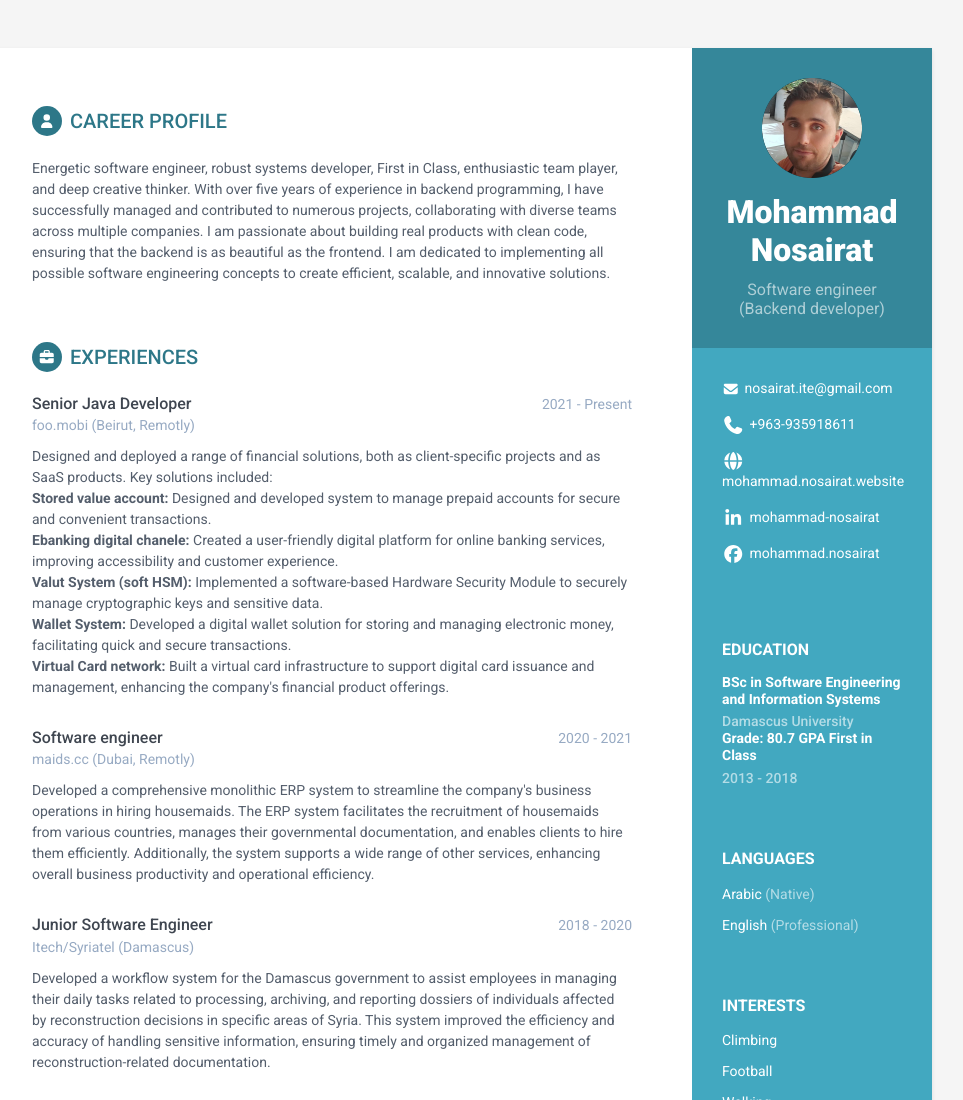
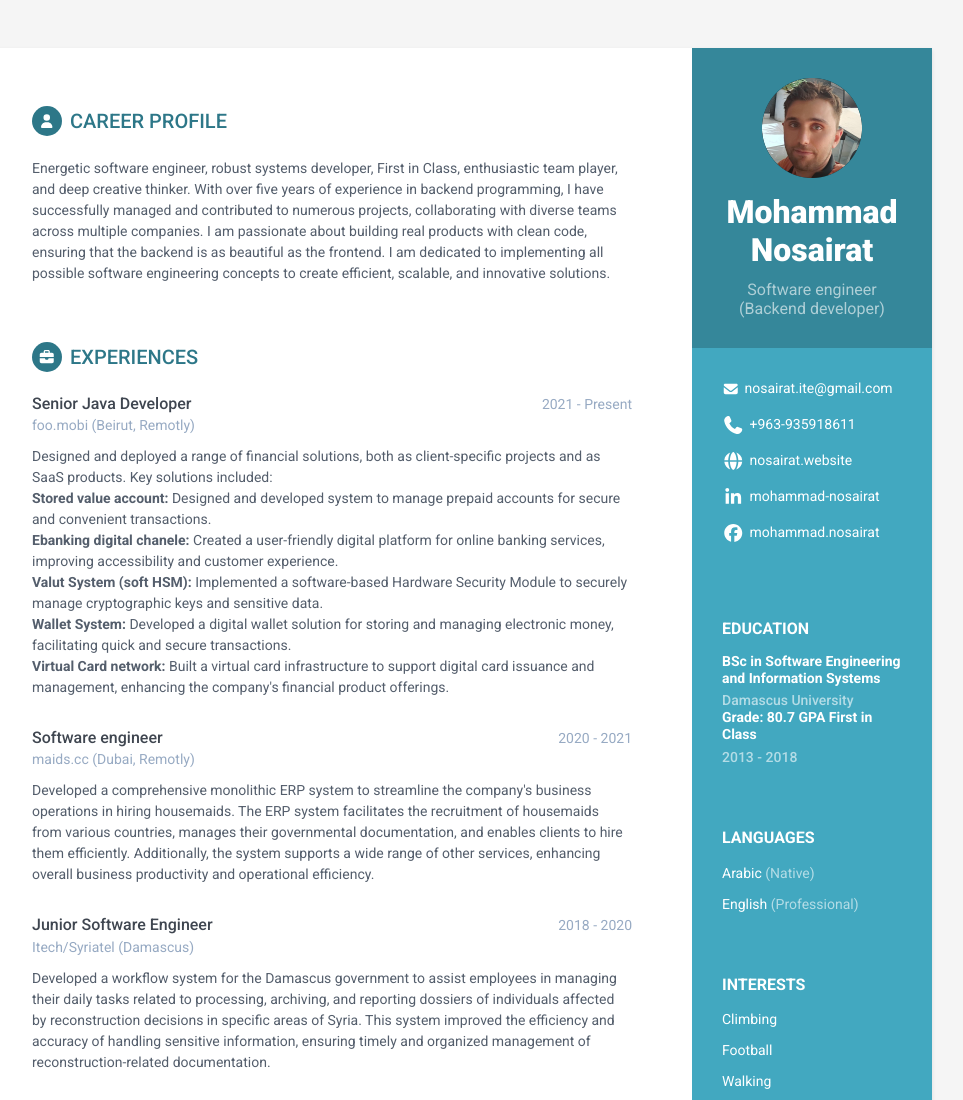
Before and after one commit to nosairat/mohammad.nosairat.cv, a plain HTML site: page index.html in a window 1280 px wide. Shown: the top 1100 px of the page, without its empty margins (188-1151 px from the left). Drawn offline with Linux system fonts and the light colour scheme.

Commit message:
Update index.html

```diff
--- a/index.html
+++ b/index.html
@@ -33,7 +33,7 @@
                 <ul class="list-unstyled contact-list">
                     <li class="email"><i class="fa-solid fa-envelope"></i><a href="mailto: nosairat.ite@gmail.com">nosairat.ite@gmail.com</a></li>
                     <li class="phone"><i class="fa-solid fa-phone"></i><a href="tel:+963935918611">+963-935918611</a></li>
-                    <li class="website"><i class="fa-solid fa-globe"></i><a href="https://nosairat.github.io/website/" target="_blank">mohammad.nosairat.website</a></li>
+                    <li class="website"><i class="fa-solid fa-globe"></i><a href="https://nosairat.github.io/website/" target="_blank">nosairat.website</a></li>
                     <li class="linkedin"><i class="fa-brands fa-linkedin-in"></i><a href="https://www.linkedin.com/in/mohammad-nosairat/" target="_blank">mohammad-nosairat</a></li>
                     <li class="facebook"><i class="fa-brands fa-facebook"></i><a href="https://www.facebook.com/m.nosirat" target="_blank">mohammad.nosairat</a></li>
                 </ul>
```
